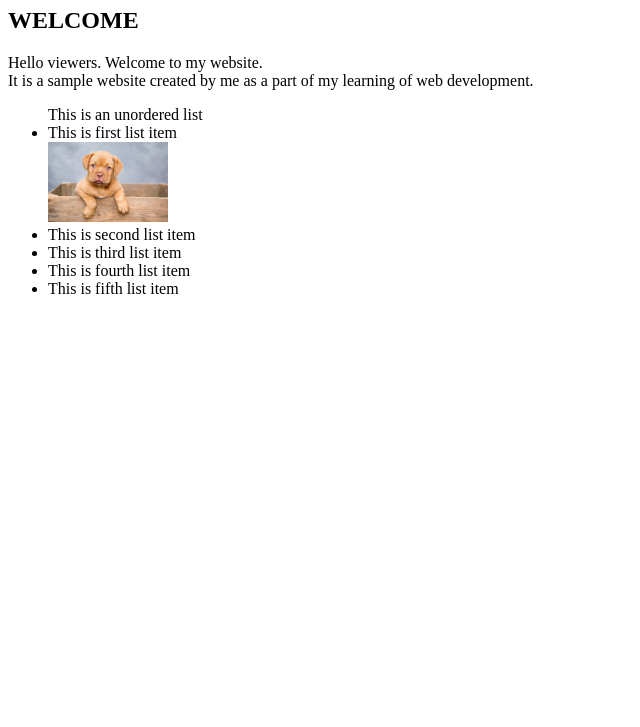
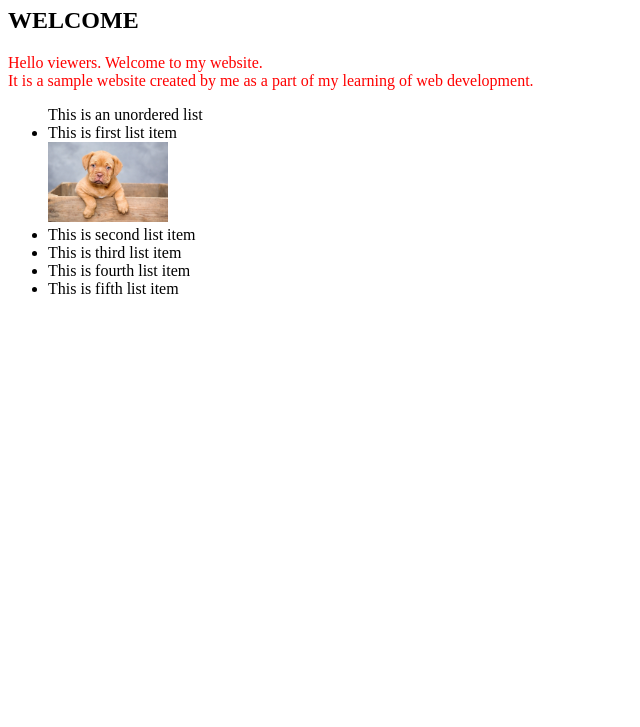
Before and after one commit to tarunsekhar/tarunsekhar.com, a plain HTML site: page index.html in a window 1280 px wide. Shown: the part 73-800 px from the top of the page, without its empty margins (0-640 px from the left). Drawn offline with Linux system fonts and the light colour scheme.

Commit message:
commit 1

```diff
--- a/index.html
+++ b/index.html
@@ -3,6 +3,7 @@
     <head>
         <meta charset="utf-8">
         <meta lang="fr">
+        <link href="styles/style.css" rel="stylesheet">
         <title>
             My First Website
         </title>
--- /dev/null
+++ b/styles/style.css
@@ -0,0 +1,3 @@
+p {
+    color: red;
+}
```
